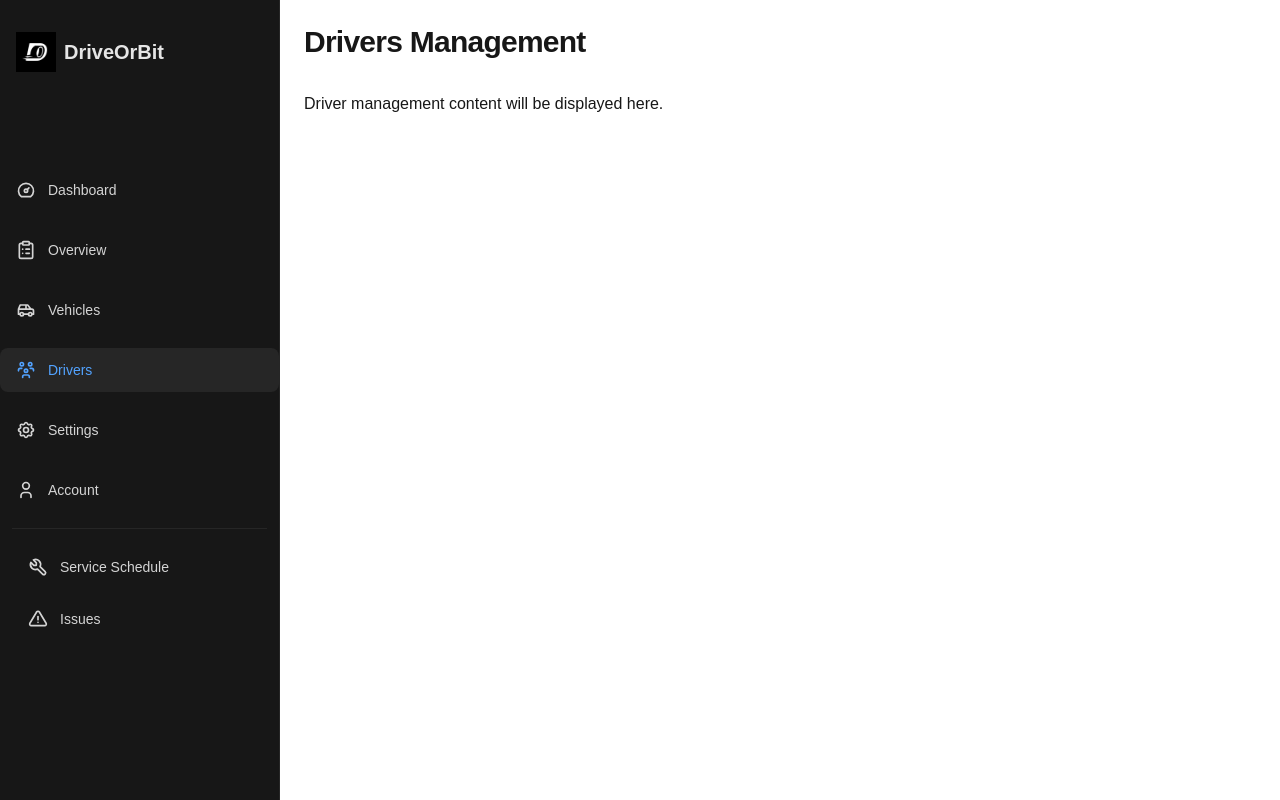
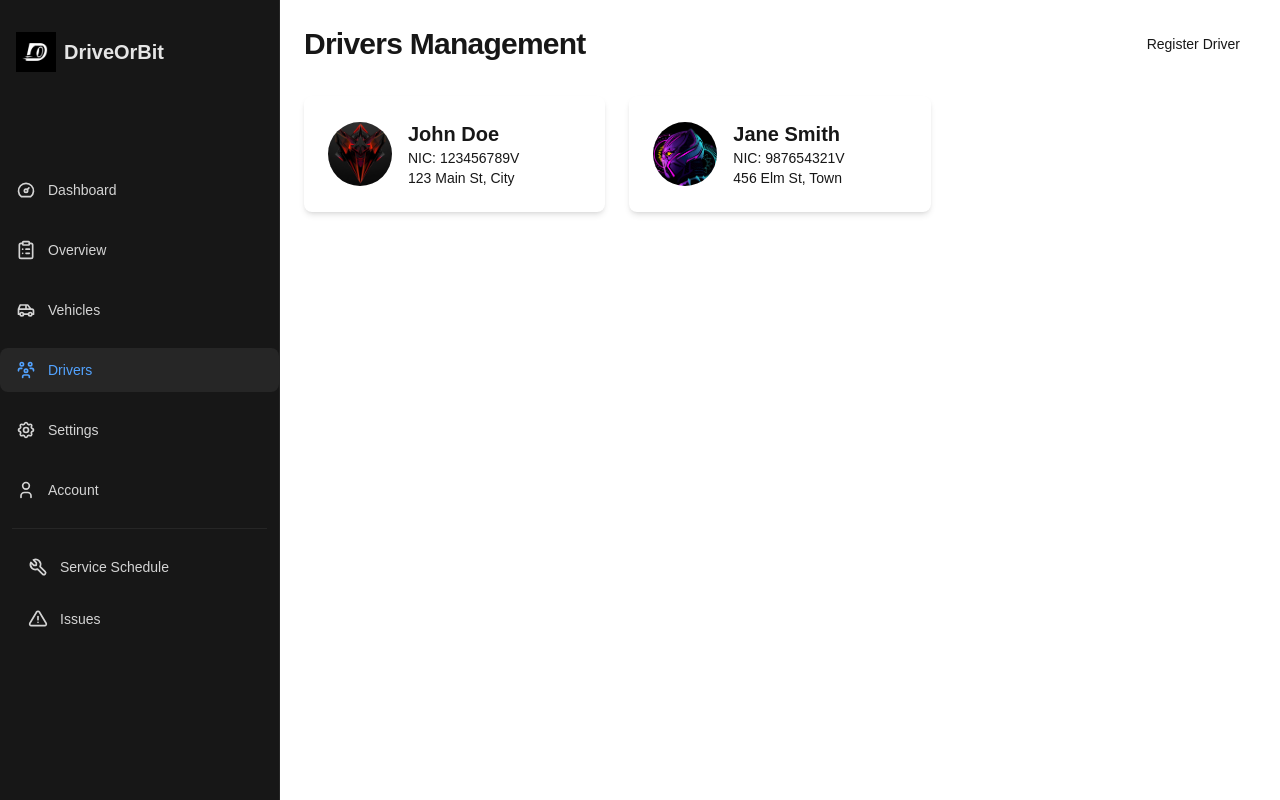
Before and after one commit to DriveOrbit/Driveorbit-Web, a Next.js app: page / in a window 1280 px wide. Both pictures are taken after a click on the link "Drivers". Built offline with nearby package versions, Linux system fonts and the light colour scheme.

Commit message:
feat: created the basic structure and design of the driver register page

```diff
--- a/src/app/page.tsx
+++ b/src/app/page.tsx
@@ -2,7 +2,7 @@
 
 import { useState } from 'react';
 import { Vehicle, MaintenanceLog as MaintenanceLogType } from'@/lib/types/fleet';
-import { mockVehicles } from '@/lib/mock-data';
+import { mockDrivers, mockVehicles } from '@/lib/mock-data';
 import { VehicleCard } from '@/components/ui/vehicle-card';
 import { VehicleDialog } from '@/components/ui/vehicle-dialog';
 import { MaintenanceLog } from '@/components/ui/maintenance-log';
@@ -26,11 +26,14 @@ import {
 } from "@tabler/icons-react";
 import RealTimeMap from "@/components/ui/RealTimeMap";
 import VehicleList from "@/components/ui/VehicleList";
+import { Button } from '@/components/ui/button';
+import { DriverCard } from '@/components/ui/DriverCard';
+import { DriverDialog } from '@/components/ui/DriverDialog';
 
 export default function Home() {
   const [selectedVehicle, setSelectedVehicle] = useState<Vehicle | null>(null);
   const [activeSection, setActiveSection] = useState<'overview' | 'fleet' | 'registered' | 'maintenance' | 'dashboard' | 'vehicles' | 'drivers' | 'settings' | 'account' | 'service' | 'issues'>('overview');
-
+  const [driverDialogOpen, setDriverDialogOpen] = useState(false);
   const availableVehicles = mockVehicles.filter(v => v.status === 'Available');
   const totalVehicles = mockVehicles.length;
   const maintenanceVehicles = mockVehicles.filter(v => v.status === 'Maintenance').length;
@@ -260,10 +263,25 @@ export default function Home() {
               transition={{ duration: 0.5 }}
               className="p-6"
             >
-            <h1 className="text-3xl font-bold tracking-tight text-foreground mb-8">
-              Drivers Management
-            </h1>
-            <p>Driver management content will be displayed here.</p>
+              <div className="flex items-center justify-between mb-8">
+                <h1 className="text-3xl font-bold tracking-tight text-foreground">Drivers Management</h1>
+                <Button onClick={() => setDriverDialogOpen(true)}>Register Driver</Button>
+              </div>
+
+              <div className="grid grid-cols-1 gap-6 sm:grid-cols-2 lg:grid-cols-3">
+                {mockDrivers.map((driver) => (
+                  <DriverCard key={driver.id} driver={driver} />
+                ))}
+              </div>
+
+              <DriverDialog
+                open={driverDialogOpen}
+                onOpenChange={setDriverDialogOpen}
+                onSave={(newDriver: any) => {
+                  // Add logic to save the new driver (e.g., API call or state update)
+                  console.log('New Driver:', newDriver);
+                }}
+              />
             </motion.div>
           );
 
--- /dev/null
+++ b/src/components/ui/DriverCard.tsx
@@ -0,0 +1,28 @@
+import { Driver } from '@/lib/types/driver';
+import Image from 'next/image';
+
+interface DriverCardProps {
+  driver: Driver;
+}
+
+export function DriverCard({ driver }: DriverCardProps) {
+  return (
+    <div className="bg-white dark:bg-neutral-800 p-6 rounded-lg shadow-md hover:shadow-lg transition-shadow">
+      <div className="flex items-center gap-4">
+        <div className="relative w-16 h-16 rounded-full overflow-hidden">
+          <Image
+            src={driver.photoUrl}
+            alt={driver.fullName}
+            fill
+            className="object-cover"
+          />
+        </div>
+        <div>
+          <h2 className="text-xl font-semibold text-foreground">{driver.fullName}</h2>
+          <p className="text-sm text-muted-foreground">NIC: {driver.nic}</p>
+          <p className="text-sm text-muted-foreground">{driver.address}</p>
+        </div>
+      </div>
+    </div>
+  );
+}
--- /dev/null
+++ b/src/components/ui/DriverDialog.tsx
@@ -0,0 +1,57 @@
+// src/components/ui/DriverDialog.tsx
+'use client';
+
+import { useState } from 'react';
+import { Button } from '@/components/ui/button';
+import { Input } from '@/components/ui/input';
+import { Label } from '@/components/ui/label';
+import { Dialog, DialogContent, DialogHeader, DialogTitle, DialogFooter } from '@/components/ui/dialog';
+
+interface DriverDialogProps {
+  open: boolean;
+  onOpenChange: (open: boolean) => void;
+  onSave: (driver: { fullName: string; nic: string; address: string; photoUrl: string }) => void;
+}
+
+export function DriverDialog({ open, onOpenChange, onSave }: DriverDialogProps) {
+  const [fullName, setFullName] = useState('');
+  const [nic, setNic] = useState('');
+  const [address, setAddress] = useState('');
+  const [photoUrl, setPhotoUrl] = useState('');
+
+  const handleSave = () => {
+    onSave({ fullName, nic, address, photoUrl });
+    onOpenChange(false);
+  };
+
+  return (
+    <Dialog open={open} onOpenChange={onOpenChange}>
+      <DialogContent>
+        <DialogHeader>
+          <DialogTitle>Register New Driver</DialogTitle>
+        </DialogHeader>
+        <div className="space-y-4">
+          <div>
+            <Label>Full Name</Label>
+            <Input value={fullName} onChange={(e) => setFullName(e.target.value)} />
+          </div>
+          <div>
+            <Label>NIC</Label>
+            <Input value={nic} onChange={(e) => setNic(e.target.value)} />
+          </div>
+          <div>
+            <Label>Address</Label>
+            <Input value={address} onChange={(e) => setAddress(e.target.value)} />
+          </div>
+          <div>
+            <Label>Photo URL</Label>
+            <Input value={photoUrl} onChange={(e) => setPhotoUrl(e.target.value)} />
+          </div>
+        </div>
+        <DialogFooter>
+          <Button onClick={handleSave}>Save</Button>
+        </DialogFooter>
+      </DialogContent>
+    </Dialog>
+  );
+}
--- a/src/lib/mock-data.ts
+++ b/src/lib/mock-data.ts
@@ -1,4 +1,5 @@
-import { Vehicle } from '@/types/fleet';
+import { Vehicle } from '@/lib/types/fleet';
+import { Driver } from '@/lib/types/driver';
 
 export const mockVehicles: Vehicle[] = [
   {
@@ -254,3 +255,20 @@ export const mockVehicles: Vehicle[] = [
     ]
   }
 ];
+
+export const mockDrivers: Driver[] = [
+  {
+    id: '1',
+    fullName: 'John Doe',
+    nic: '123456789V',
+    address: '123 Main St, City',
+    photoUrl: '/images/drivers/driver1.jpg',
+  },
+  {
+    id: '2',
+    fullName: 'Jane Smith',
+    nic: '987654321V',
+    address: '456 Elm St, Town',
+    photoUrl: '/images/drivers/driver2.jpg',
+  },
+];
--- /dev/null
+++ b/src/lib/types/driver.ts
@@ -0,0 +1,7 @@
+export interface Driver {
+    id: string;
+    fullName: string;
+    nic: string;
+    address: string;
+    photoUrl: string;
+  }
```
Also changed, not shown: public/images/drivers/driver1.jpg (added), public/images/drivers/driver2.jpg (added). Lines whose indentation alone changed are shown as unchanged.
